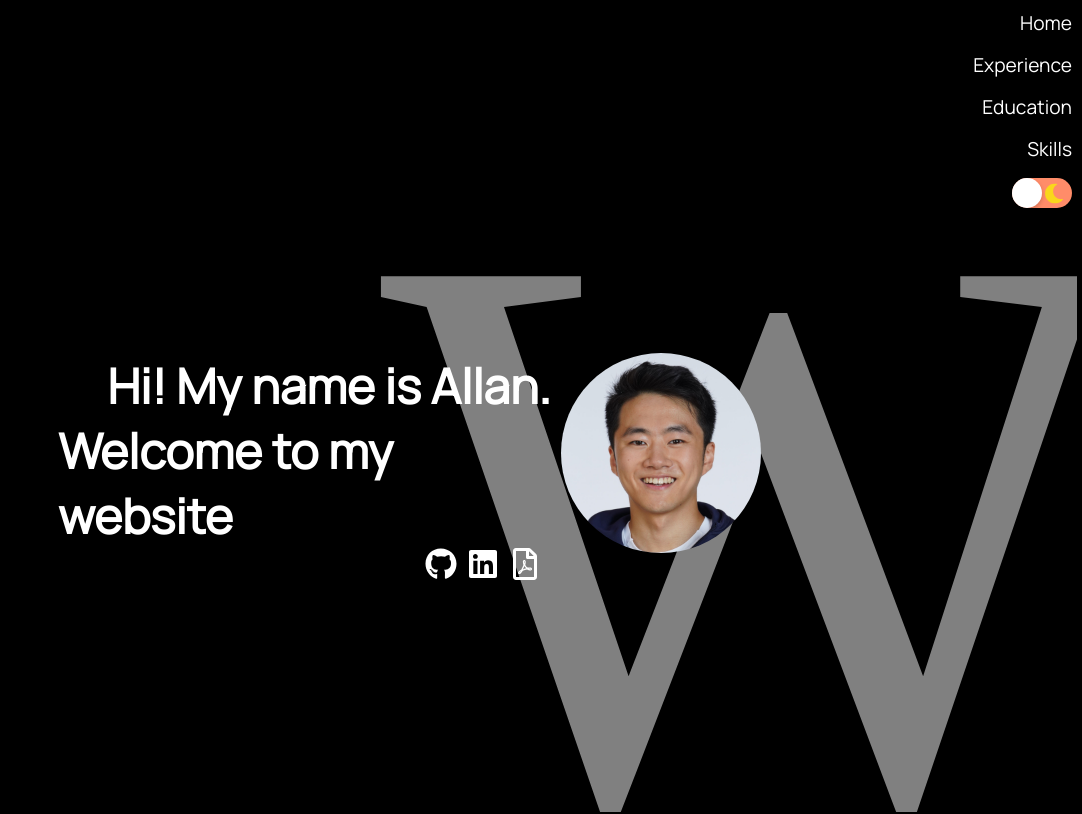
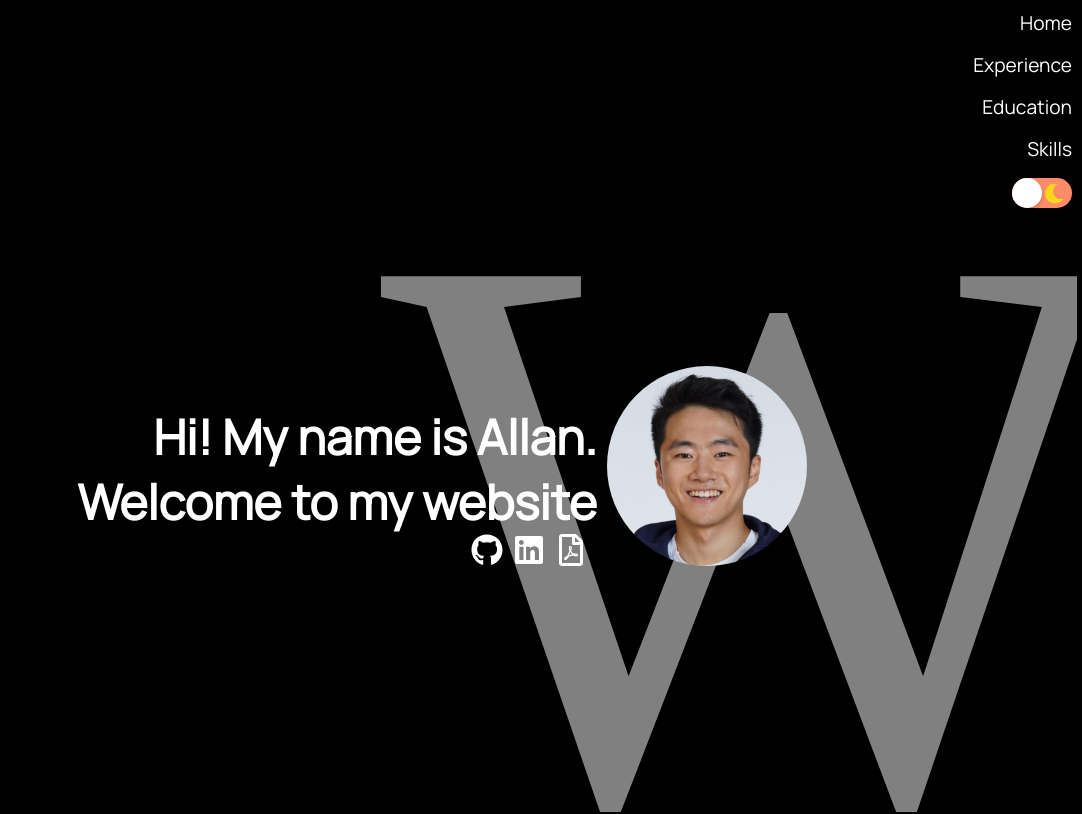
Before and after one commit to ading01/my_website, a React (Create React App) app: page / in a window 1280 px wide. Shown: the top 814 px of the page, without its empty margins (198-1280 px from the left). Built offline with nearby package versions, Linux system fonts and the light colour scheme.

Commit message:
auto margins home container

```diff
--- a/src/content/HomeContent/HomeContent.tsx
+++ b/src/content/HomeContent/HomeContent.tsx
@@ -10,7 +10,10 @@ const HomeContainer = styled.div`
   display: flex;
   flex-direction: row;
   /* background-color: aqua; */
-  width: 60vw;
+  max-width: 1000px;
+  margin: 0 auto;
+  align-items: flex-end; // Align items to the right
+  justify-content: center;
 
   @media (max-width: 768px) {
     flex-direction: column;
@@ -34,7 +37,7 @@ const TitleHeading = styled(Heading)`
 `;
 
 const LeftColumn = styled.div`
-  flex: 65%;
+  flex: 80%;
   display: flex;
   flex-direction: column;
   align-items: flex-end; // Align items to the right
@@ -53,7 +56,7 @@ const IconContainer = styled.div`
 `;
 
 const RightColumn = styled.div`
-  flex: 35%;
+  flex: 20%;
   align-items: center;
   justify-content: center;
   text-align: flex-start;
```
